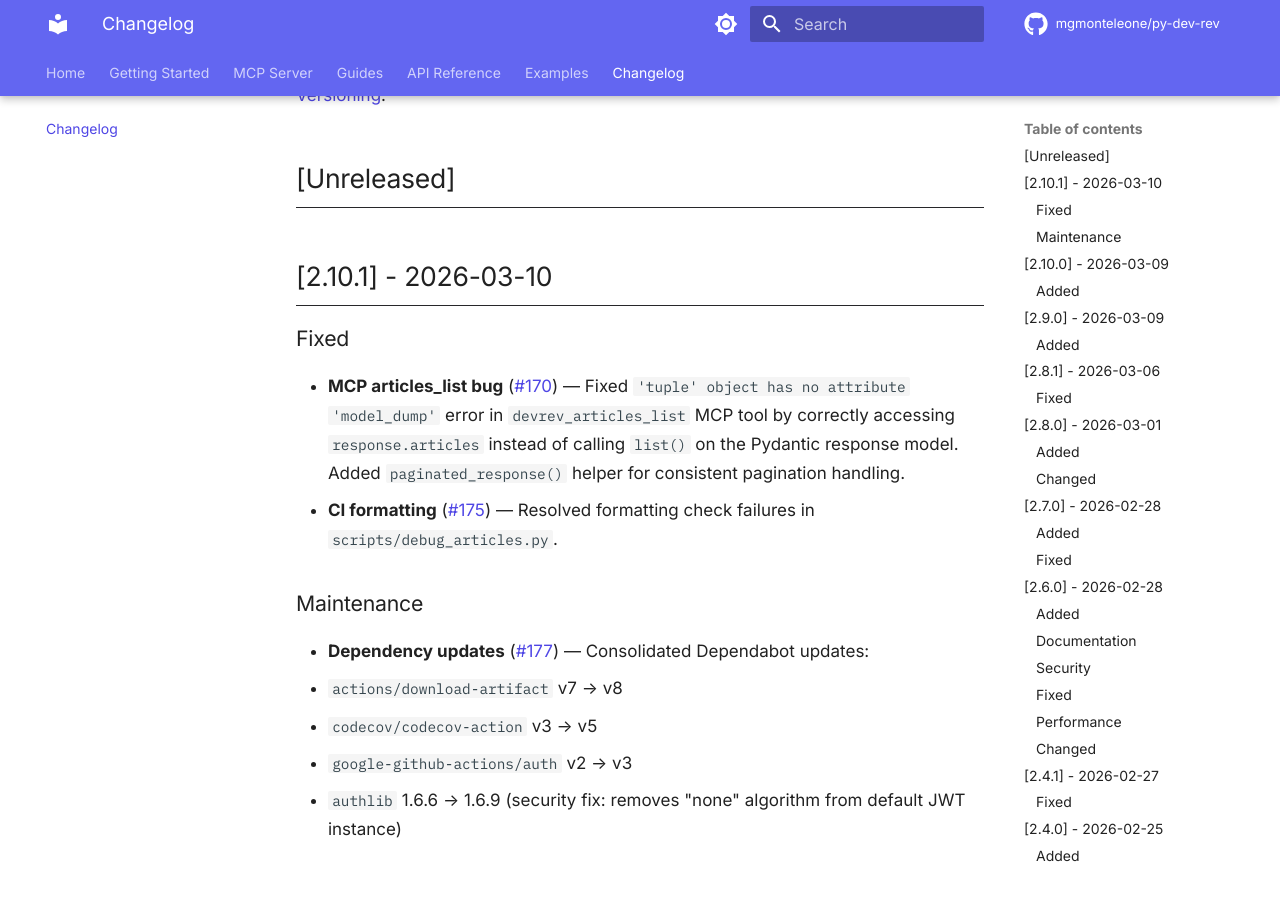
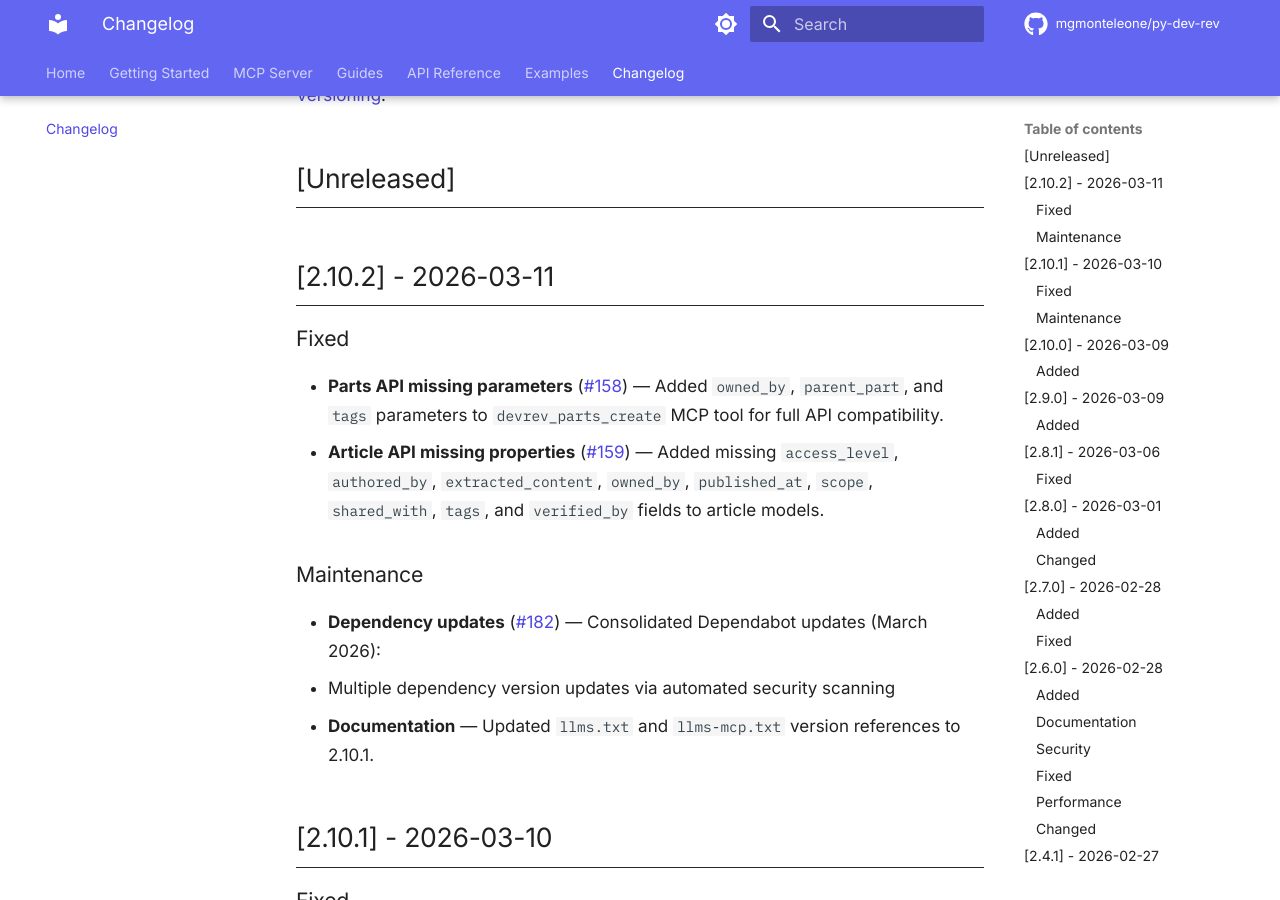
Before and after one commit to mgmonteleone/py-dev-rev, an MkDocs documentation site: the page built from docs/changelog.md, in a window 1280 px wide and 900 px high, scrolled down 214 px. Built offline with MkDocs 1.6.1 and Material for MkDocs 9.7.7, drawn with Linux system fonts in a browser that asks for light colours; comment, search, counter and statistics services are not loaded; the version menu is left out.

Commit message:
chore: bump version to 2.10.2 for release

```diff
--- a/docs/changelog.md
+++ b/docs/changelog.md
@@ -6,6 +6,19 @@ The format is based on [Keep a Changelog](https://keepachangelog.com/en/1.1.0/),
 and this project adheres to [Semantic Versioning](https://semver.org/spec/v2.0.0.html).
 
 ## [Unreleased]
+
+## [2.10.2] - 2026-03-11
+
+### Fixed
+
+- **Parts API missing parameters** (#158) — Added `owned_by`, `parent_part`, and `tags` parameters to `devrev_parts_create` MCP tool for full API compatibility.
+- **Article API missing properties** (#159) — Added missing `access_level`, `authored_by`, `extracted_content`, `owned_by`, `published_at`, `scope`, `shared_with`, `tags`, and `verified_by` fields to article models.
+
+### Maintenance
+
+- **Dependency updates** (#182) — Consolidated Dependabot updates (March 2026):
+  - Multiple dependency version updates via automated security scanning
+- **Documentation** — Updated `llms.txt` and `llms-mcp.txt` version references to 2.10.1.
 
 ## [2.10.1] - 2026-03-10
 
--- a/pyproject.toml
+++ b/pyproject.toml
@@ -4,7 +4,7 @@ build-backend = "hatchling.build"
 
 [project]
 name = "devrev-Python-SDK"
-version = "2.10.1"
+version = "2.10.2"
 description = "A modern, type-safe Python SDK for the DevRev API"
 readme = "README.md"
 requires-python = ">=3.11"
```
Also changed, not shown: 1 other file.
